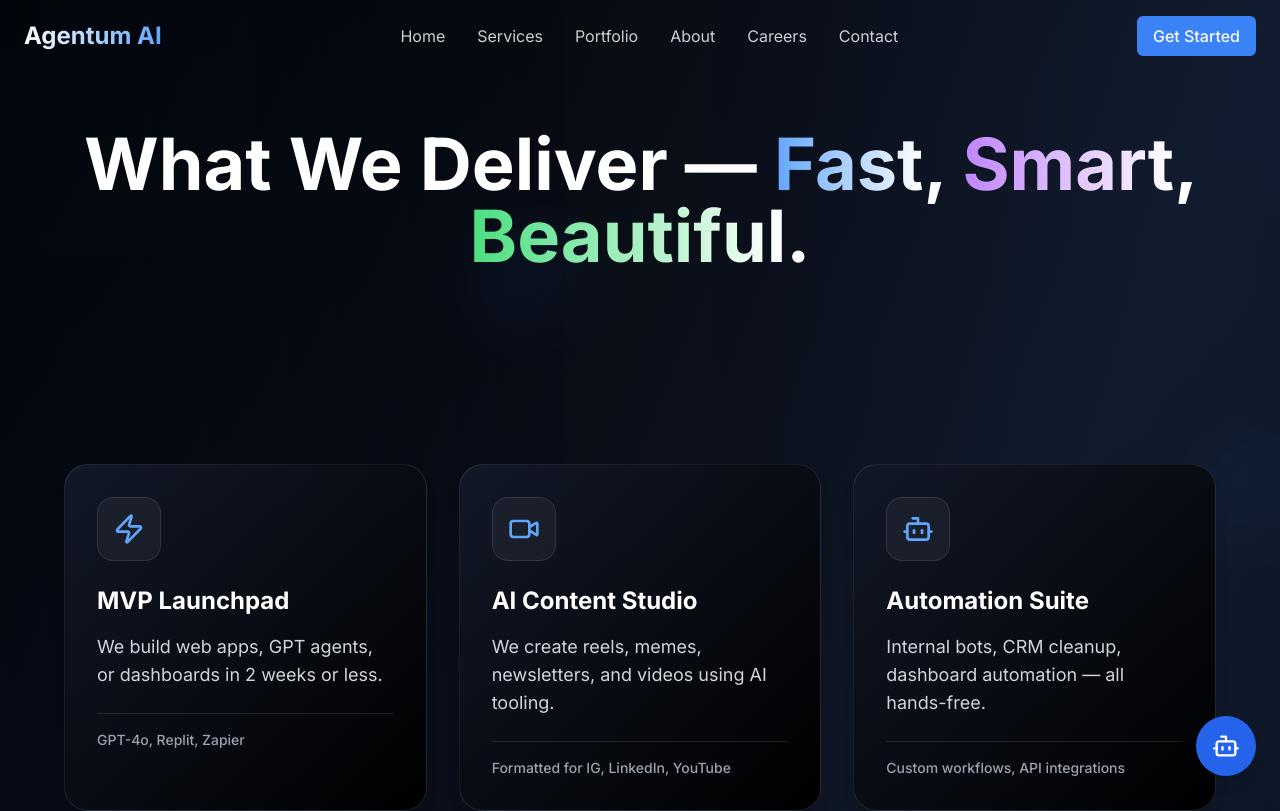
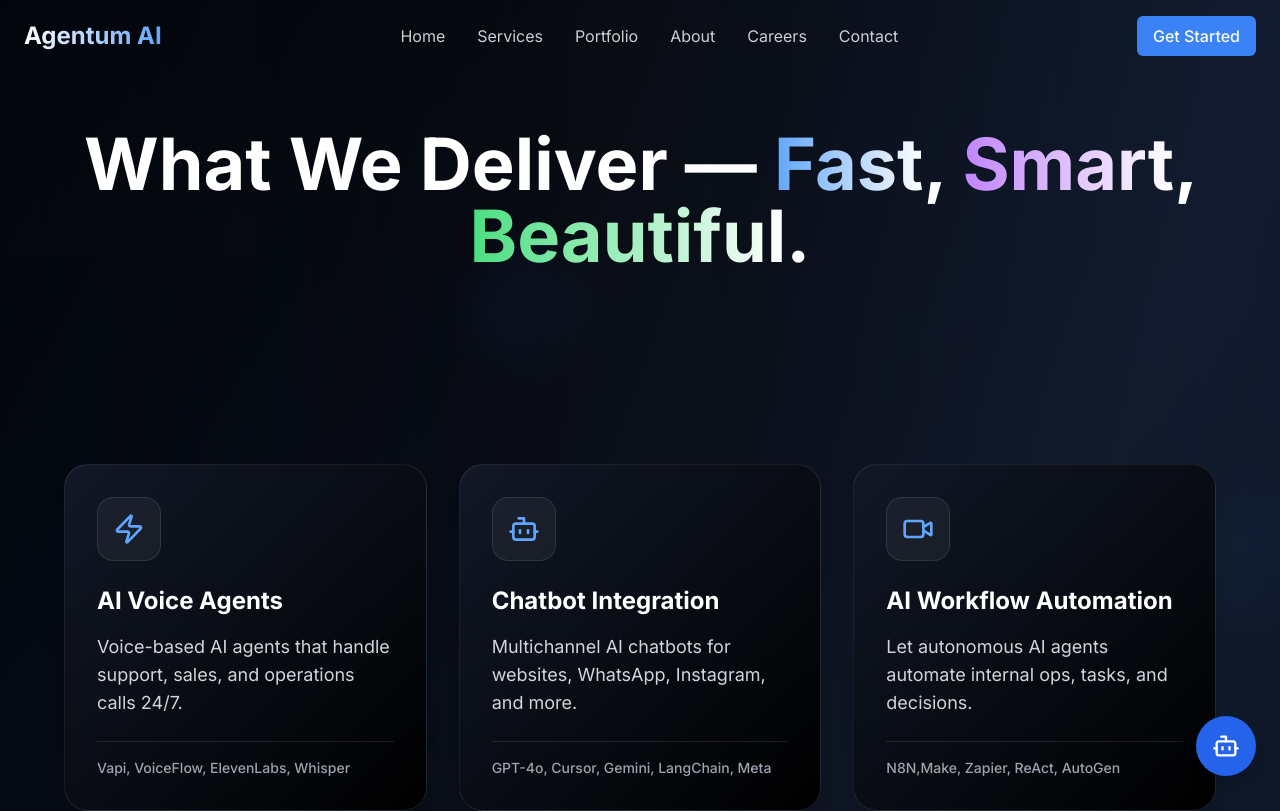
Before and after one commit to abdullah20mph/forge-kinetic-web, a React (Vite) app: page /services in a window 1280 px wide. Shown: the top 811 px of the page. Built offline with nearby package versions, Linux system fonts and the light colour scheme.

Commit message:
added and customized new services

```diff
--- a/src/components/Services.tsx
+++ b/src/components/Services.tsx
@@ -1,30 +1,6 @@
 import React, { useEffect, useRef } from 'react';
-import { Zap, Video, Bot, Mail } from 'lucide-react';
 import { useNavigate } from 'react-router-dom';
-
-const services = [
-	{
-		icon: Mail,
-		title: 'MVP Launchpad',
-		description: 'Build AI apps, sites, dashboards in 2 weeks',
-		gradient: 'from-blue-500 to-cyan-500',
-		shadow: 'shadow-blue-500/20',
-	},
-	{
-		icon: Video,
-		title: 'AI Content Studio',
-		description: 'Reels, memes, newsletters using AI',
-		gradient: 'from-blue-500 to-cyan-500',
-		shadow: 'shadow-blue-500/20',
-	},
-	{
-		icon: Bot,
-		title: 'Automation Suite',
-		description: 'CRM bots, dashboards, lead gen',
-		gradient: 'from-blue-500 to-cyan-500',
-		shadow: 'shadow-blue-500/20',
-	},
-];
+import { services } from '../pages/Services';
 
 export const Services = () => {
 	const navigate = useNavigate();
@@ -35,18 +11,21 @@ export const Services = () => {
 			entries => {
 				entries.forEach(entry => {
 					if (entry.isIntersecting) {
-						const cards = entry.target.querySelectorAll('.service-card');
-						cards.forEach((card, index) => {
-							setTimeout(() => {
-								card.classList.add('animate-slide-up');
-								card.classList.remove('opacity-0', 'translate-y-8');
-							}, index * 200);
-						});
+						entry.target.classList.add('animate-fade-up');
+
+						if (entry.target === sectionRef.current) {
+							const serviceCards = entry.target.querySelectorAll('.service-block');
+							serviceCards.forEach((card, index) => {
+								setTimeout(() => {
+									card.classList.add('animate-fade-up');
+								}, index * 200);
+							});
+						}
 					}
 				});
 			},
 			{
-				threshold: 0.05, // even more sensitive for mobile
+				threshold: 0.1
 			}
 		);
 		if (sectionRef.current) {
@@ -80,53 +59,46 @@ export const Services = () => {
 				</div>
 
 				{/* Cards */}
-				<div className="grid grid-cols-1 sm:grid-cols-2 lg:grid-cols-3 gap-5 sm:gap-8 max-w-6xl mx-auto">
-					{services.map((service, index) => {
+				<div className="grid grid-cols-1 sm:grid-cols-2 lg:grid-cols-3 gap-6 sm:gap-8 max-w-6xl mx-auto">
+					{services.slice(0, 3).map((service, index) => {
 						const Icon = service.icon;
 						return (
 							<div
 								key={index}
 								onClick={() => handleServiceClick(service.title)}
-								className={`service-card sm:opacity-0 sm:translate-y-8 group bg-gradient-to-b from-gray-900/50 to-black/50 p-5 sm:p-8 rounded-2xl border border-white/10 hover:border-blue-500/50 transition-all duration-500 hover:scale-105 hover:-translate-y-2 shadow-lg hover:shadow-2xl cursor-pointer`}
-								style={{ minHeight: 320, minWidth: 0 }}
+								className="service-block relative group opacity-0 translate-y-8 transition-all duration-500 transform hover:scale-[1.03] cursor-pointer"
 							>
-								{/* Glow on hover */}
-								<div
-									className={`absolute inset-0 bg-gradient-to-r ${service.gradient} opacity-0 group-hover:opacity-10 transition-opacity duration-500 rounded-2xl`}
-								/>
+								{/* Glow background */}
+								<div className={`absolute inset-0 bg-gradient-to-r ${service.gradient} blur-2xl rounded-3xl opacity-0 group-hover:opacity-20 transition-opacity duration-500 z-0`} />
 
-								{/* Background orb */}
-								<div className="absolute -top-4 -right-4 w-20 h-20 sm:w-24 sm:h-24 bg-gradient-to-br from-white/5 to-transparent rounded-full animate-pulse opacity-0 group-hover:opacity-100 transition-opacity duration-500" />
-
-								<div className="relative z-10 flex flex-col items-center text-center">
+								{/* Card content */}
+								<div className="relative z-10 bg-gradient-to-br from-gray-900 to-black border border-white/10 rounded-3xl p-6 sm:p-8 h-full transition-all duration-500 shadow-lg group-hover:shadow-2xl group-hover:shadow-blue-500/10">
 									{/* Icon */}
-									<div
-										className={`w-14 h-14 sm:w-16 sm:h-16 ${service.gradient} rounded-2xl flex items-center justify-center mb-6 transform transition-all duration-500 shadow-lg group-hover:${service.shadow} group-hover:shadow-2xl group-hover:scale-110 group-hover:rotate-3`}
-									>
-										<Icon
-											strokeWidth={2.5}
-											className="w-6 h-6 sm:w-8 sm:h-8 text-blue-400 group-hover:text-blue-300 transition-colors duration-300"
-										/>
+									<div className="w-14 h-14 sm:w-16 sm:h-16 rounded-2xl flex items-center justify-center mb-4 sm:mb-6 transform transition-transform duration-300 group-hover:scale-110 border border-white/10 bg-white/5 backdrop-blur-lg">
+										<Icon className="w-7 h-7 sm:w-8 sm:h-8 text-blue-400 group-hover:text-blue-300 transition-colors duration-300" />
 									</div>
 
 									{/* Title */}
-									<h3 className="text-xl sm:text-2xl font-bold mb-3 text-white group-hover:text-blue-400 transition-colors duration-300">
+									<h3 className="text-xl sm:text-2xl font-bold mb-3 sm:mb-4 text-white group-hover:text-blue-400 transition-colors duration-300">
 										{service.title}
 									</h3>
 
 									{/* Description */}
-									<p className="text-sm sm:text-base text-gray-400 group-hover:text-gray-300 transition-colors duration-300 mb-4">
+									<p className="text-base sm:text-lg text-gray-300 mb-4 sm:mb-6 leading-relaxed">
 										{service.description}
 									</p>
 
-									{/* Price */}
-									<p className="text-xs sm:text-sm text-gray-500 font-medium group-hover:text-gray-400 transition-colors duration-300">
-										From $499
-									</p>
+									{/* Tools */}
+									<div className="border-t border-white/10 pt-3 sm:pt-4">
+										<p className="text-xs sm:text-sm text-gray-400 font-medium">{service.tools}</p>
+									</div>
+
+									{/* Use Cases */}
+									<div className="border-t border-white/10 pt-3 sm:pt-4 mt-3">
+										<p className="text-xs sm:text-sm text-gray-500 font-medium">Use Cases:</p>
+										<p className="text-xs sm:text-sm text-gray-400 mt-1">{service.useCases}</p>
+									</div>
 								</div>
-
-								{/* Hover shimmer */}
-								<div className="absolute inset-0 rounded-2xl bg-gradient-to-r from-transparent via-white/5 to-transparent opacity-0 group-hover:opacity-100 group-hover:animate-pulse transition-all duration-500" />
 							</div>
 						);
 					})}
--- a/src/pages/Services.tsx
+++ b/src/pages/Services.tsx
@@ -1,10 +1,102 @@
-
 import React, { useEffect, useRef } from 'react';
 import { Navigation } from '../components/Navigation';
 import { Footer } from '../components/Footer';
 import { Button } from '@/components/ui/button';
 // import { Zap, Video, Bot } from 'lucide-react';
 import { Zap, Video, Bot, Brain, Layers, BookOpen,Mail } from 'lucide-react';
+
+
+export const services = [
+  {
+    icon: Zap,
+    title: "AI Voice Agents",
+    description: "Voice-based AI agents that handle support, sales, and operations calls 24/7.",
+    tools: "Vapi, VoiceFlow, ElevenLabs, Whisper",
+    gradient: "from-blue-500 to-cyan-500",
+    useCases: "Customer support, Appointment booking, Lead qualification, Order tracking"
+  },
+  {
+    icon: Bot,
+    title: "Chatbot Integration",
+    description: "Multichannel AI chatbots for websites, WhatsApp, Instagram, and more.",
+    tools: "GPT-4o, Cursor, Gemini, LangChain, Meta",
+    gradient: "from-blue-500 to-cyan-500",
+    useCases: "Sales chats, FAQ bots, Lead capture, Internal HR/IT support"
+  },
+  {
+    icon: Video,
+    title: "AI Workflow Automation",
+    description: "Let autonomous AI agents automate internal ops, tasks, and decisions.",
+    tools: "N8N,Make, Zapier, ReAct, AutoGen",
+    gradient: "from-blue-500 to-cyan-500",
+    useCases: "Report generation, Email followups, CRM updates, Data syncing"
+  }
+,
+  {
+    icon: Zap,
+    title: "MVP Launchpad",
+    description: "We build web apps, GPT agents, or dashboards in 2 weeks or less.",
+    tools: "GPT-4o, Replit, Zapier",
+    gradient: "from-blue-500 to-cyan-500",
+    useCases: "Customer support, Appointment booking, Lead qualification, Order tracking"
+  },
+
+
+  {
+    icon: Brain,
+    title: "Agentic AI Systems",
+    description: "Deploy autonomous agents that plan, execute, and report across business ops.",
+    tools: "OpenAgents, LangGraph, AutoGen",
+    gradient: "from-yellow-500 to-orange-500",
+    useCases: "Project management, Research automation, Market analysis, Process optimization"
+  },
+  {
+  icon: Video,
+  title: "AI Ad Video Generator",
+  description: "Generate short-form, high-converting video ads using AI — fully automated from script to visuals.",
+  tools: "Pika Labs, RunwayML, ElevenLabs, Synthesia",
+  gradient: "from-red-500 to-pink-500",
+  useCases: "Facebook ads, TikTok campaigns, YouTube ads, Instagram stories"
+},
+
+  {
+    icon: Zap,
+    title: "Lead Gen Automation",
+    description: "Automated scraping, email writing, and CRM pushing — at scale.",
+    tools: "Clay, Lusha, Phantombuster",
+    gradient: "from-indigo-500 to-purple-500",
+    useCases: "B2B prospecting, Email campaigns, LinkedIn outreach, Market research"
+  },
+
+  {
+    icon: Bot,
+    title: "AI Email + Chat Assistants",
+    description: "Auto-reply to leads via email or chat using context-aware GPT bots.",
+    tools: "GPT-4o, Zapier, Inbox APIs",
+    gradient: "from-slate-500 to-blue-500",
+    useCases: "Customer inquiries, Sales follow-ups, Support tickets, Lead nurturing"
+  }
+  ,
+  {
+  icon: Mail,
+  title: "AI Inbox & Lead Qualifier",
+  description: "Let AI handle your inbound messages — from qualifying leads to booking calls, replying to queries, and syncing with your CRM.",
+  tools: "GPT-4o, Zapier, Slack API, HubSpot/Gmail API",
+  gradient: "from-indigo-500 to-sky-500",
+  useCases: "Lead qualification, Meeting scheduling, Query responses, CRM integration"
+}
+,
+  {
+  icon: Bot,
+  title: "Automated Content Engine",
+  description: "Fully automate your content pipeline — from ideation and writing to publishing across platforms.",
+  tools: "GPT-4o, Notion API, WordPress API, Zapier, Buffer",
+  gradient: "from-emerald-500 to-teal-500",
+  useCases: "Blog posts, Social media, Email newsletters, Content calendars"
+}
+
+
+];
 
 
 const Services = () => {
@@ -44,78 +136,6 @@ const Services = () => {
   const openCalendly = () => {
     window.open('https://calendly.com/abdullah30mph', '_blank');
   };
-
- const services = [
-  {
-    icon: Zap,
-    title: "MVP Launchpad",
-    description: "We build web apps, GPT agents, or dashboards in 2 weeks or less.",
-    tools: "GPT-4o, Replit, Zapier",
-    gradient: "from-blue-500 to-cyan-500"
-  },
-  {
-    icon: Video,
-    title: "AI Content Studio",
-    description: "We create reels, memes, newsletters, and videos using AI tooling.",
-    tools: "Formatted for IG, LinkedIn, YouTube",
-    gradient: "from-purple-500 to-pink-500"
-  },
-  {
-    icon: Bot,
-    title: "Automation Suite",
-    description: "Internal bots, CRM cleanup, dashboard automation — all hands-free.",
-    tools: "Custom workflows, API integrations",
-    gradient: "from-green-500 to-emerald-500"
-  },
-  {
-    icon: Brain,
-    title: "Agentic AI Systems",
-    description: "Deploy autonomous agents that plan, execute, and report across business ops.",
-    tools: "OpenAgents, LangGraph, AutoGen",
-    gradient: "from-yellow-500 to-orange-500"
-  },
-  {
-  icon: Video,
-  title: "AI Ad Video Generator",
-  description: "Generate short-form, high-converting video ads using AI — fully automated from script to visuals.",
-  tools: "Pika Labs, RunwayML, ElevenLabs, Synthesia",
-  gradient: "from-red-500 to-pink-500"
-},
-
-  {
-    icon: Zap,
-    title: "Lead Gen Automation",
-    description: "Automated scraping, email writing, and CRM pushing — at scale.",
-    tools: "Clay, Lusha, Phantombuster",
-    gradient: "from-indigo-500 to-purple-500"
-  },
-
-  {
-    icon: Bot,
-    title: "AI Email + Chat Assistants",
-    description: "Auto-reply to leads via email or chat using context-aware GPT bots.",
-    tools: "GPT-4o, Zapier, Inbox APIs",
-    gradient: "from-slate-500 to-blue-500"
-  }
-  ,
-  {
-  icon: Mail,
-  title: "AI Inbox & Lead Qualifier",
-  description: "Let AI handle your inbound messages — from qualifying leads to booking calls, replying to queries, and syncing with your CRM.",
-  tools: "GPT-4o, Zapier, Slack API, HubSpot/Gmail API",
-  gradient: "from-indigo-500 to-sky-500"
-}
-,
-  {
-  icon: Bot,
-  title: "Automated Content Engine",
-  description: "Fully automate your content pipeline — from ideation and writing to publishing across platforms.",
-  tools: "GPT-4o, Notion API, WordPress API, Zapier, Buffer",
-  gradient: "from-emerald-500 to-teal-500"
-}
-
-
-];
 
 
   return (
```
